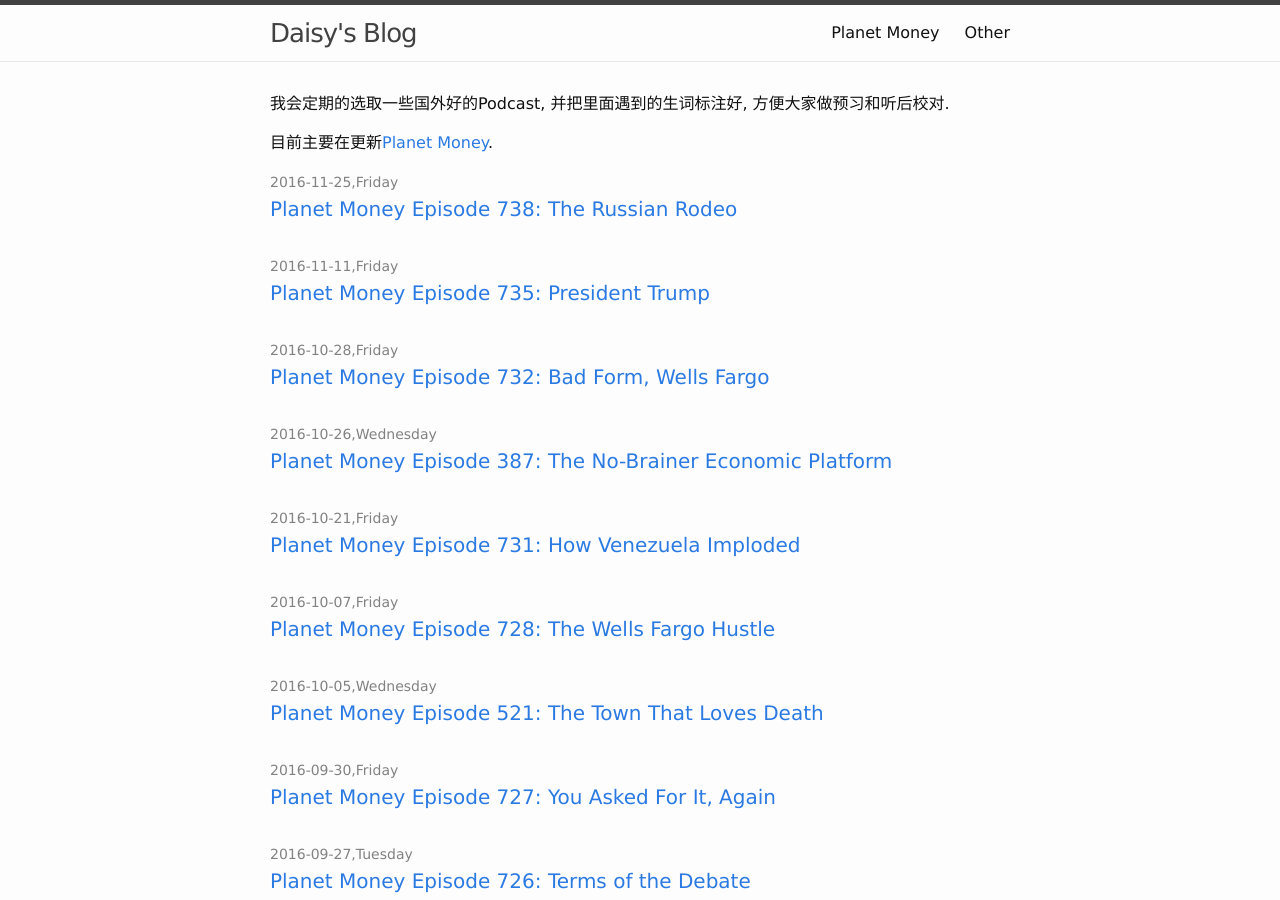
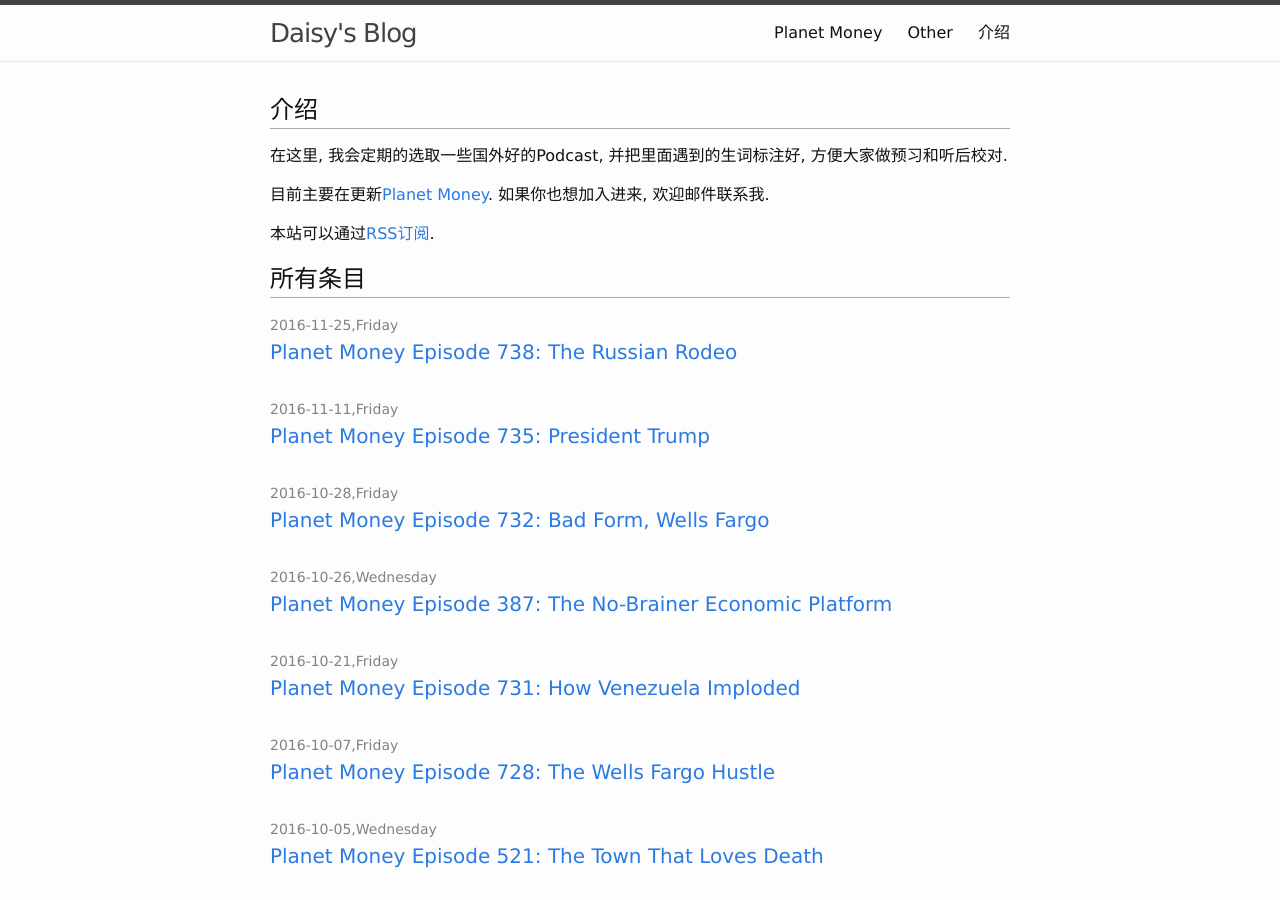
Before and after one commit to idaisy/idaisy.github.io, a Jekyll site: the page built from index.md, in a window 1280 px wide and 900 px high. Built offline with Jekyll 4.4.1, drawn with Linux system fonts in a browser that asks for light colours; our own code applies the rules of GitHub Pages for plain Markdown files.

Commit message:
Sun Dec 11 19:55:03 CST 2016

```diff
--- a/index.md
+++ b/index.md
@@ -2,9 +2,15 @@
 layout: default
 ---
 
-我会定期的选取一些国外好的Podcast, 并把里面遇到的生词标注好, 方便大家做预习和听后校对.
+## 介绍
 
-目前主要在更新[Planet Money](/PlanetMoney/).
+在这里, 我会定期的选取一些国外好的Podcast, 并把里面遇到的生词标注好, 方便大家做预习和听后校对.
+
+目前主要在更新[Planet Money](/PlanetMoney/). 如果你也想加入进来, 欢迎邮件联系我.
+
+本站可以通过[RSS订阅]({{ "/feed.xml" | prepend: site.baseurl }}).
+
+## 所有条目
 
 <div class="home">
 
```
